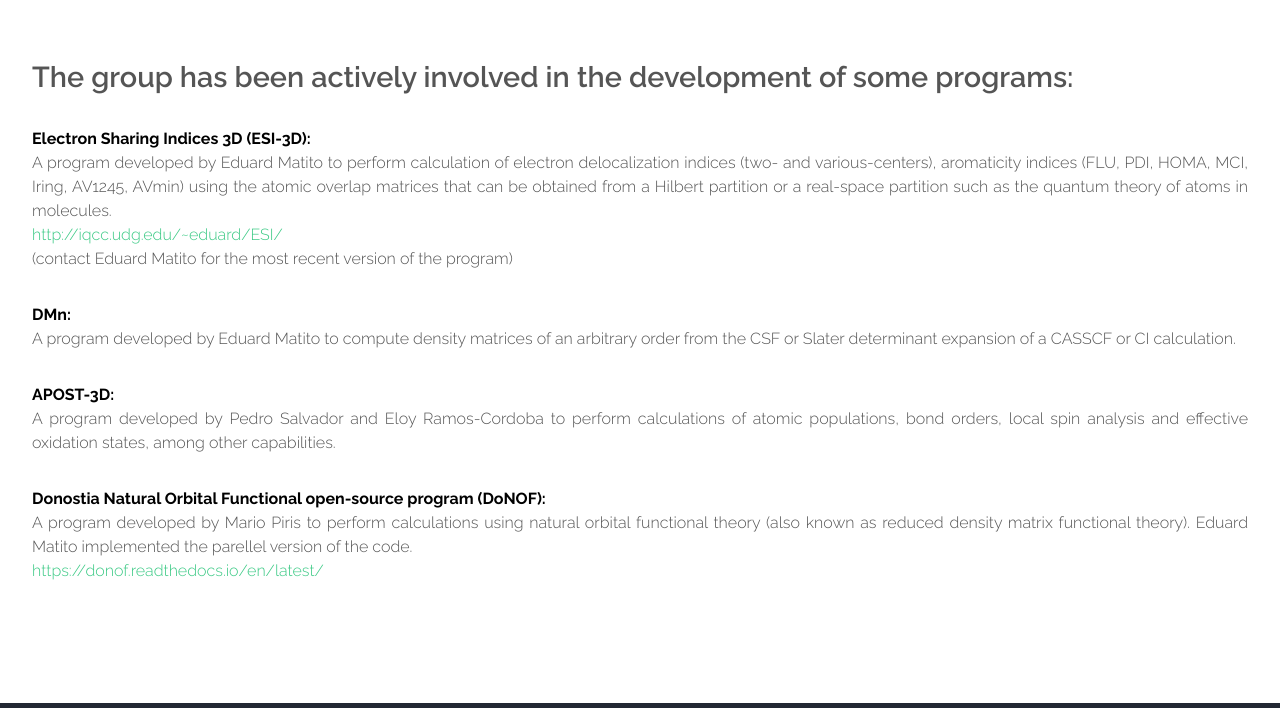
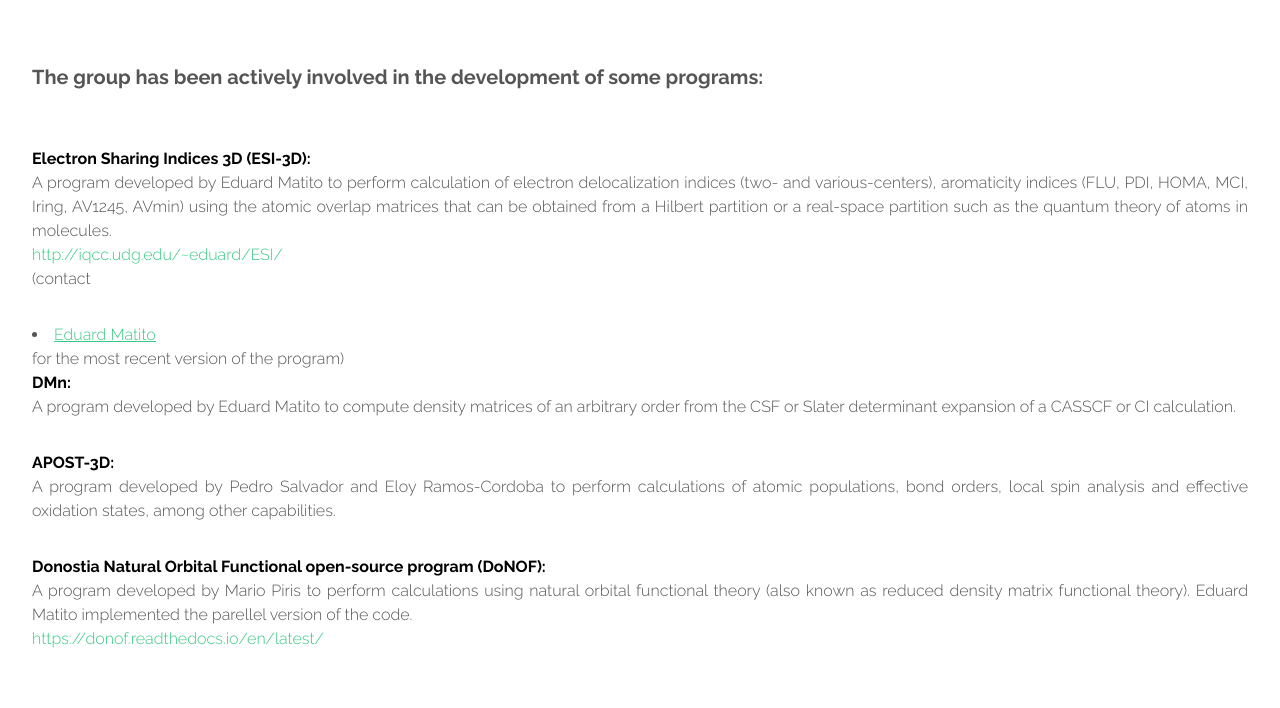
Before and after one commit to old-jekyll-templates/Horizons-Jekyll-Theme, a Jekyll site: the page built from resources.html, in a window 1280 px wide and 900 px high, cut to the strip 192-900 px from the top of the window. Built offline with Jekyll 4.4.1, drawn with Linux system fonts in a browser that asks for light colours.

```diff
--- a/resources.html
+++ b/resources.html
@@ -12,13 +12,13 @@ layout: main
 				<div id="content" class="8u skel-cell-important">
 					<section>
 						<header class="major">
-							<h2>The group has been actively involved in the development of some programs: </h2>
+							<h3>The group has been actively involved in the development of some programs: </h3>
 						</header>
        <p style="text-align:justify; text-justify:inter-ideograph;"> <font color="#000000"> <b> Electron Sharing Indices 3D (ESI-3D): <br>
            </b> </font> A program developed by Eduard Matito to perform calculation of electron delocalization indices (two- and various-centers), aromaticity indices (FLU, PDI, HOMA, MCI, Iring, AV1245, AVmin) using the atomic overlap matrices that can be obtained from a Hilbert partition or a real-space partition such as the quantum theory of atoms in molecules. <br>
   <a href=http://iqcc.udg.edu/~eduard/ESI/ target="_blank" style="text-decoration:none"> </font> http://iqcc.udg.edu/~eduard/ESI/ </a >
 <br>
-(contact Eduard Matito for the most recent version of the program)<br>
+(contact <li><a href="https://ematito.webs.com/apps/blog/">Eduard Matito</a></li> for the most recent version of the program)<br>
  <p style="text-align:justify; text-justify:inter-ideograph;"> <font color="#000000"> <b> DMn:  <br>
            </b>  </font> A program developed by Eduard Matito to compute density matrices of an arbitrary order from the CSF or Slater determinant expansion of a CASSCF or CI calculation. <br>
     <p style="text-align:justify; text-justify:inter-ideograph;"> <font color="#000000"> <b> APOST-3D: <br>
```
